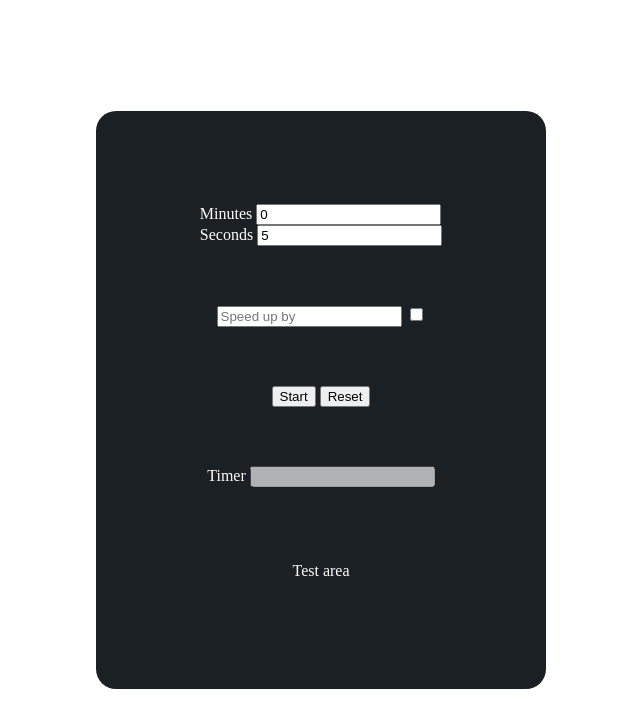
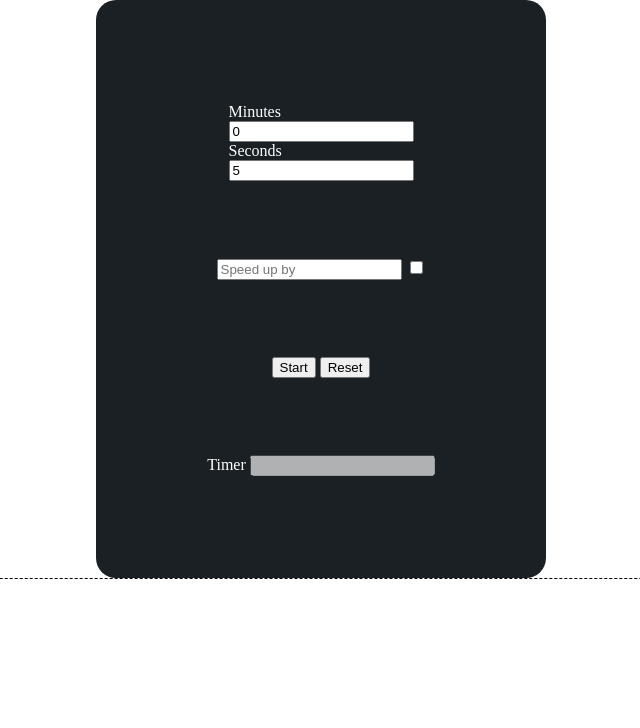
Before and after one commit to CaptSteel/tenX, a plain HTML site: page basic/index.html in a window 1280 px wide. Shown: the whole page, without its empty margins (319-959 px from the left). Drawn offline with Linux system fonts and the light colour scheme.

```diff
--- a/basic/index.html
+++ b/basic/index.html
@@ -12,7 +12,7 @@
 <body>
     <div class="wrapper">
         <div class="container">
-            <div>
+            <div class="control">
                 <div>
                     <label for="timeMinute">Minutes</label>
                     <input type="number" name="timeMinute" id="timeMinute">
@@ -35,9 +35,6 @@
                 <label for="output">Timer</label>
                 <input type="text" name="output" id="output" disabled>
             </div>
-            <div id="test">
-                <p>Test area</p>
-            </div>
         </div>
     </div>
     <script src="./code.jquery.com_jquery-3.7.0.min.js"></script>
--- a/basic/styles.css
+++ b/basic/styles.css
@@ -6,10 +6,11 @@ body {
 
 .wrapper {
     width: 100%;
-    height: 100vh;
+    height: 100%;
     display: flex;
     align-items: center;
     justify-content: center;
+    outline: dashed 1px black;
 }
 
 .container {
@@ -17,12 +18,17 @@ body {
     flex-direction: column;
     min-height: 450px;
     min-width: 450px;
-    margin: 3rem;
+    /* margin-top: 2rem; */
     padding: 4rem 0 4rem 0;
     border-radius: 20px;
     align-items: center;
     justify-content: space-around;
     background-color: rgb(27, 32, 36);
+}
+
+.control div{
+    display: flex;
+    flex-direction: column;
 }
 
 #error{
```
Also changed, not shown: 1 other file.
